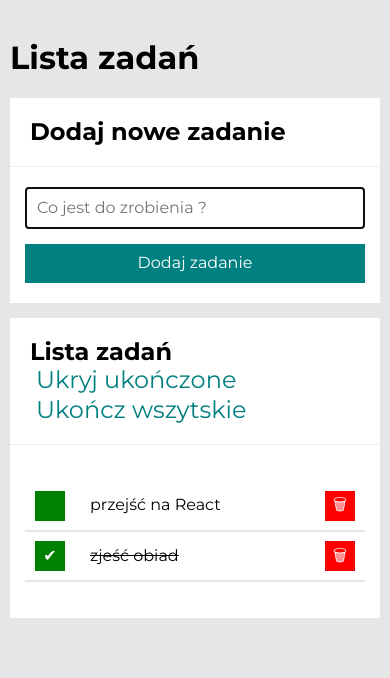
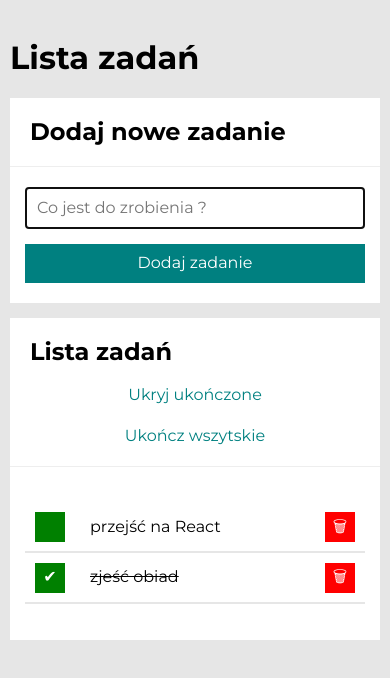
Before and after one commit to dominikblak/Todo-list-React, a React (Create React App) app: page / in a window 390 px wide. Shown: the top 678 px of the page. Built offline with nearby package versions, Linux system fonts and the light colour scheme.

Commit message:
delete transition $ rename class buttons

```diff
--- a/src/Buttons/style.css
+++ b/src/Buttons/style.css
@@ -1,4 +1,4 @@
-.buttons_buttonsCompleted {
+.buttons {
   display: grid;
   grid-template-columns: auto auto;
   grid-gap: 20px;
@@ -19,7 +19,6 @@
 }
 .buttons__button:hover {
   color: hsl(120, 100%, 35%);
-  transition: 1s;
 }
 .buttons__button:active {
   color: hsl(120, 100%, 45%);
@@ -32,4 +31,9 @@
     grid-auto-rows: 30px;
     margin-top: 30px;
   }
+  .buttons {
+    display: grid;
+    grid-template-columns: 1fr;
+    margin-top: 20px;
+  }
 }
```
